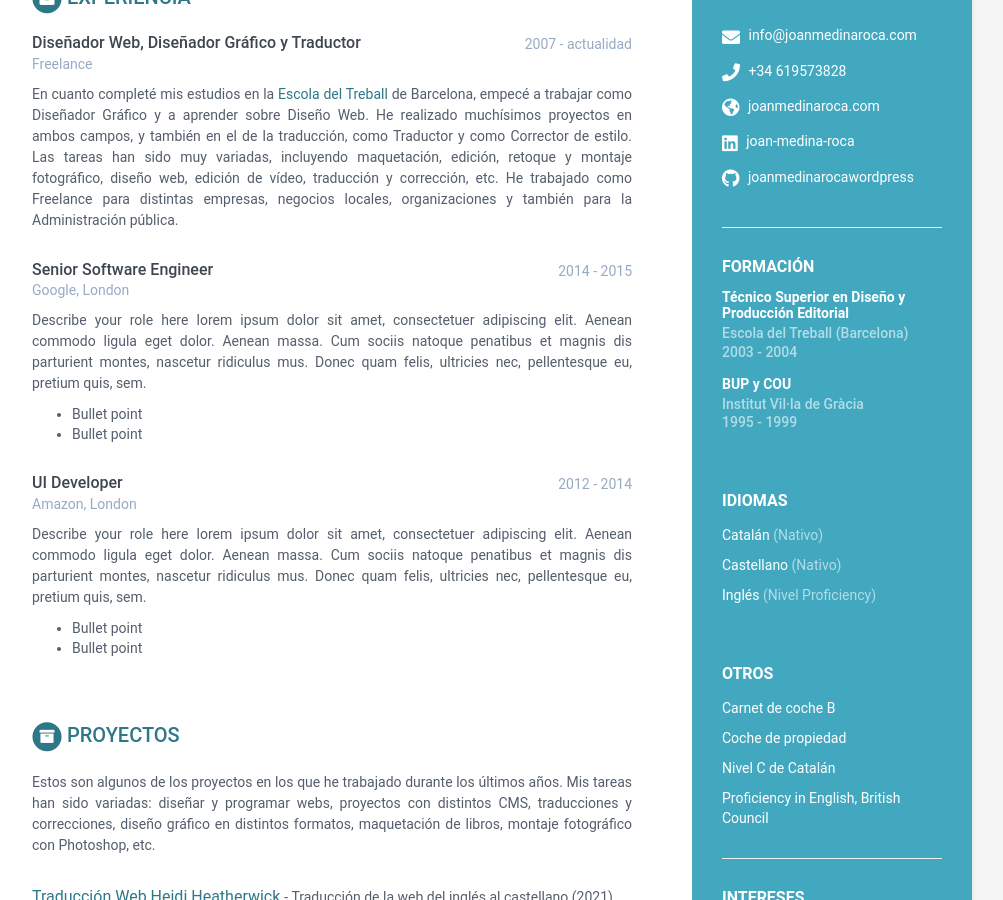
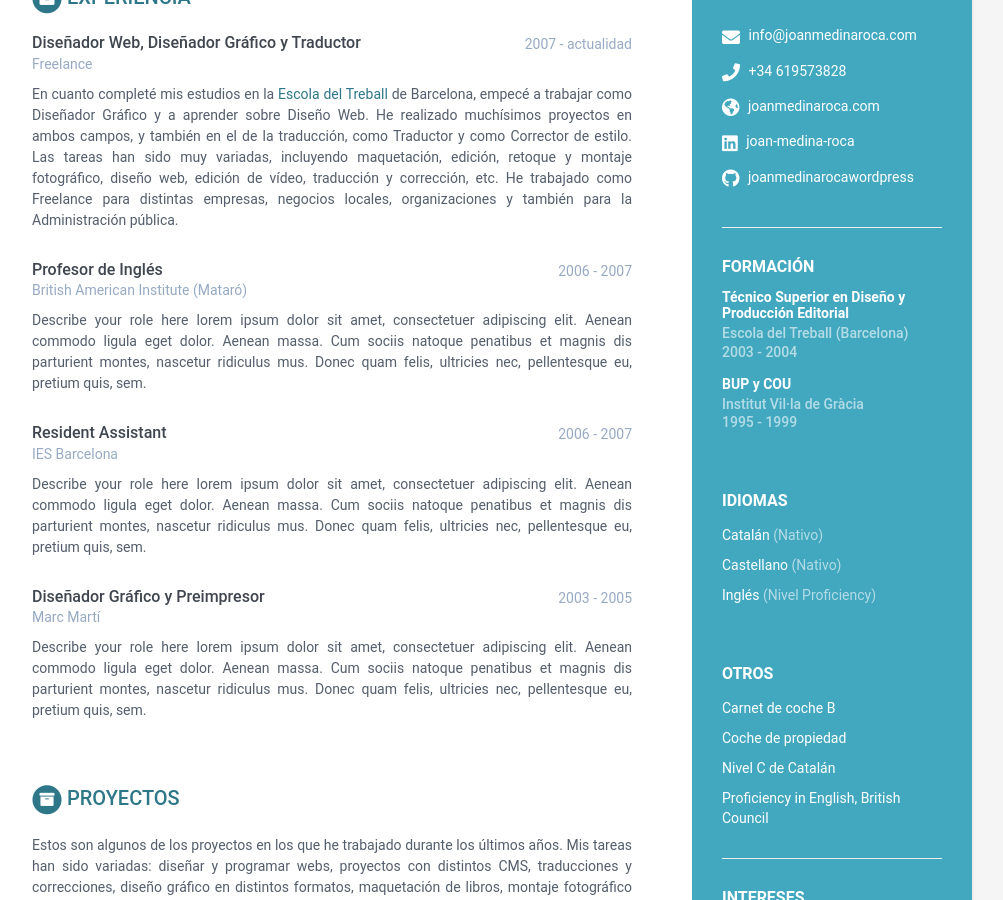
Before and after one commit to joan-medina-roca/cv.joanmedinaroca.com, a Jekyll site: the page built from index.html, in a window 1280 px wide and 900 px high, scrolled down 308 px. Shown: the whole window, without its empty margins (168-1171 px from the left). Built offline with Jekyll 4.4.1, drawn with Linux system fonts in a browser that asks for light colours.

Commit message:
experiencia

```diff
--- a/_data/data.yml
+++ b/_data/data.yml
@@ -103,28 +103,33 @@ experiences:
     company: Freelance
     details: |
       En cuanto completé mis estudios en la <a href="http://www.escoladeltreball.org/" target="_blank">Escola del Treball</a> de Barcelona, empecé a trabajar como Diseñador Gráfico y a aprender sobre Diseño Web. He realizado muchísimos proyectos en ambos campos, y también en el de la traducción, como Traductor y como Corrector de estilo. Las tareas han sido muy variadas, incluyendo maquetación, edición, retoque y montaje fotográfico, diseño web, edición de vídeo, traducción y corrección, etc. He trabajado como Freelance para distintas empresas, negocios locales, organizaciones y también para la Administración pública.
-  - role: Senior Software Engineer
-    time: 2014 - 2015
-    company: Google, London
+  - role: Profesor de Inglés
+    time: 2006 - 2007
+    company: British American Institute (Mataró)
     details: |
       Describe your role here lorem ipsum dolor sit amet, consectetuer
       adipiscing elit. Aenean commodo ligula eget dolor. Aenean massa.
       Cum sociis natoque penatibus et magnis dis parturient montes,
       nascetur ridiculus mus. Donec quam felis, ultricies nec,
       pellentesque eu, pretium quis, sem.
-        - Bullet point
-        - Bullet point
-  - role: UI Developer
-    time: 2012 - 2014
-    company: Amazon, London
+  - role: Resident Assistant
+    time: 2006 - 2007
+    company: IES Barcelona
     details: |
       Describe your role here lorem ipsum dolor sit amet, consectetuer
       adipiscing elit. Aenean commodo ligula eget dolor. Aenean massa.
       Cum sociis natoque penatibus et magnis dis parturient montes,
       nascetur ridiculus mus. Donec quam felis, ultricies nec,
       pellentesque eu, pretium quis, sem.
-        - Bullet point
-        - Bullet point
+  - role: Diseñador Gráfico y Preimpresor
+    time: 2003 - 2005
+    company: Marc Martí
+    details: |
+      Describe your role here lorem ipsum dolor sit amet, consectetuer
+      adipiscing elit. Aenean commodo ligula eget dolor. Aenean massa.
+      Cum sociis natoque penatibus et magnis dis parturient montes,
+      nascetur ridiculus mus. Donec quam felis, ultricies nec,
+      pellentesque eu, pretium quis, sem.
 projects:
   title: Proyectos
   intro: >
```
